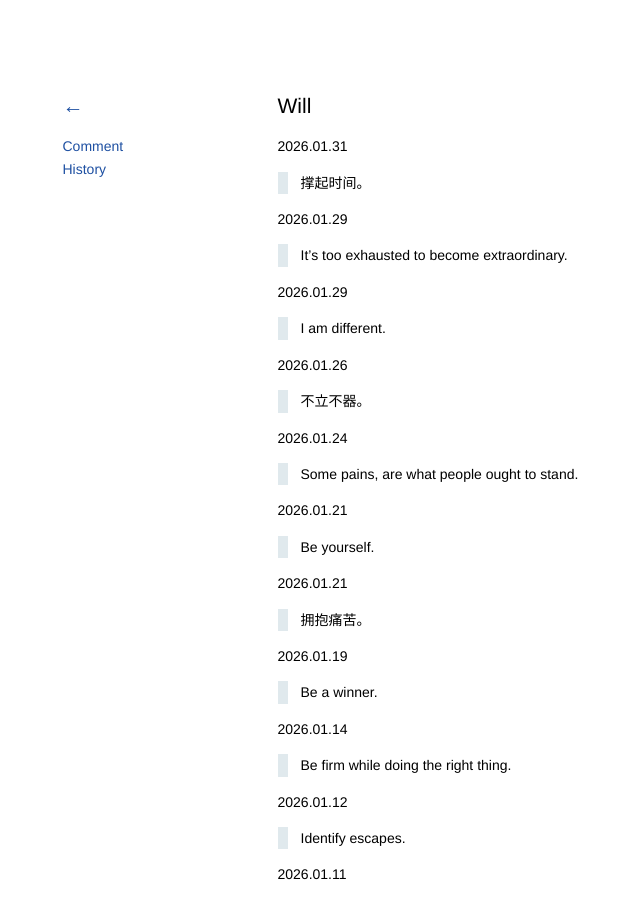
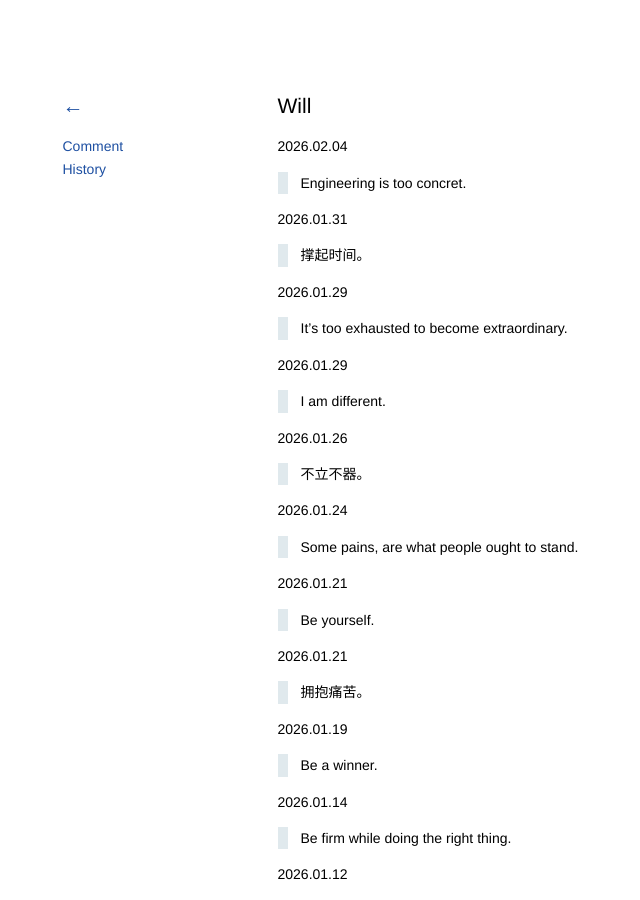
Before and after one commit to kidlj/awei, a Jekyll site: the page built from _wiki/will.md, in a window 1280 px wide and 900 px high. Shown: the whole window, without its empty margins (70-710 px from the left). Built offline with Jekyll 4.4.1, drawn with Linux system fonts in a browser that asks for light colours.

Commit message:
update will

```diff
--- a/_wiki/will.md
+++ b/_wiki/will.md
@@ -1,6 +1,10 @@
 ---
 title: Will
 ---
+
+2026.02.04
+
+> Engineering is too concret.
 
 2026.01.31
 
```
